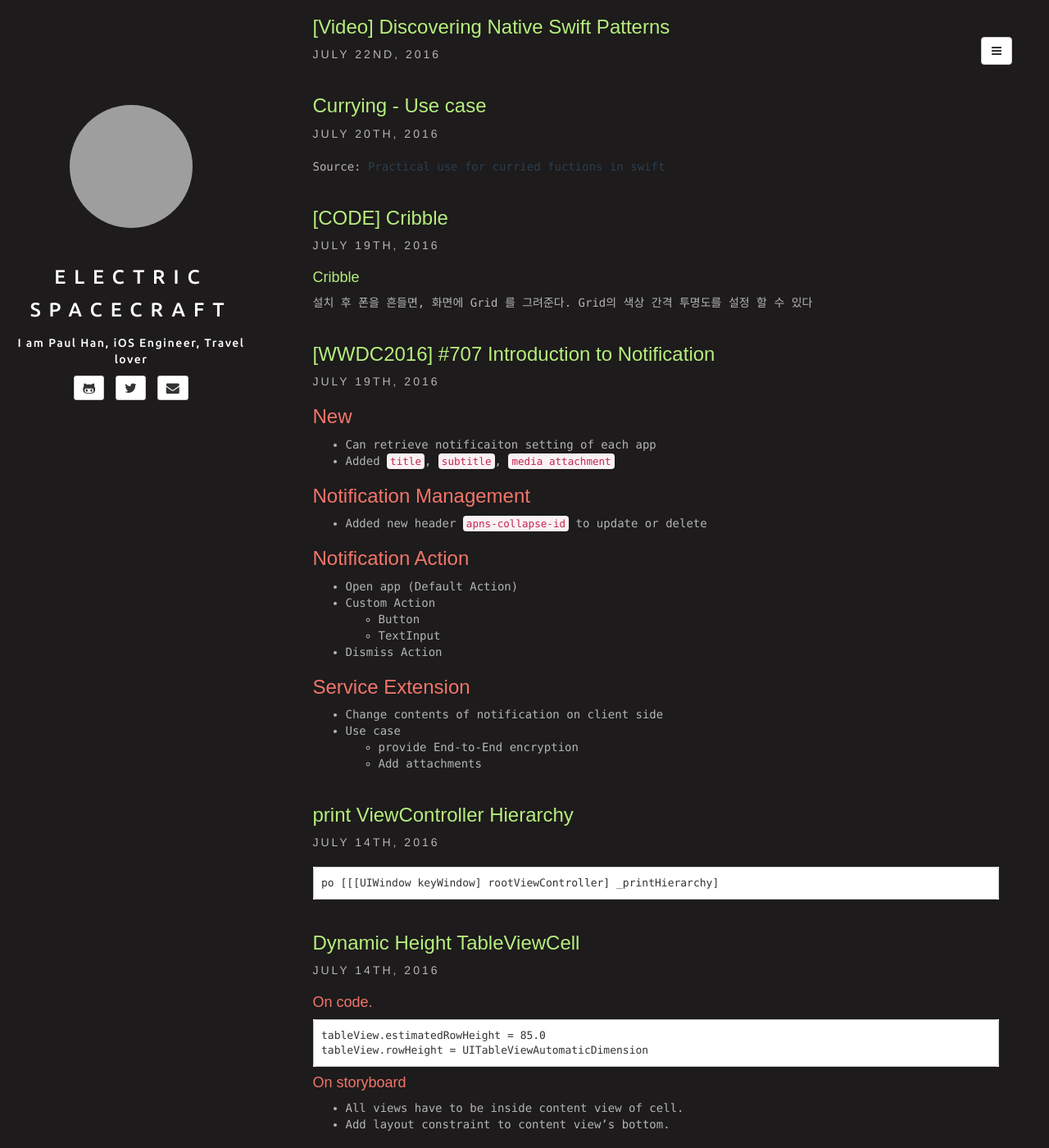
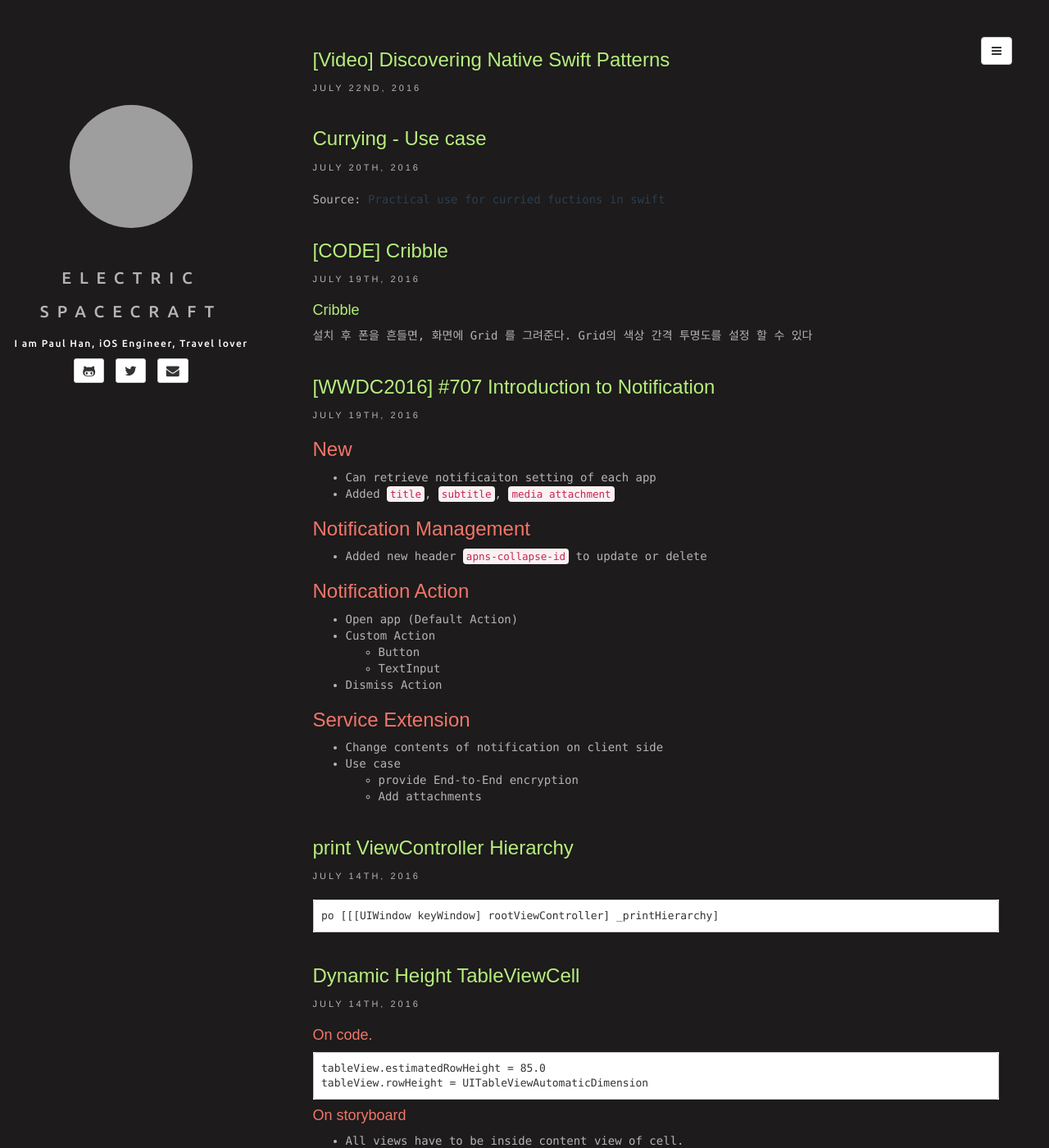
Before and after one commit to mlight3/mlight3.github.io, a Jekyll site: the page built from index.html, in a window 1280 px wide and 1400 px high. Shown: the whole window at 82% size. Built offline with Jekyll 4.4.1, drawn with Linux system fonts in a browser that asks for light colours; some web fonts are replaced; the list of posts is cut into pages by our own code; grey boxes are pictures that could not be loaded.

Commit message:
- 메인 본문 조금 아래로 내림 - 프로필 폰트 색깔 변경

```diff
--- a/_includes/default.html
+++ b/_includes/default.html
@@ -33,7 +33,7 @@
 	<link rel="alternate" type="application/rss+xml" title="{{ site.name }}" href="{{ site.BASE_PATH }}/feed.xml">
 </head>
 
-<body>
+<body class="body-background">
 	<nav class="navbar navbar-default visible-xs" role="navigation">
 		<!-- Brand and toggle get grouped for better mobile display -->
 		<div class="navbar-header">
@@ -92,7 +92,7 @@
 		{% include sidebar.html %}
 	</div>
 
-	<div class="col-sm-9 col-sm-offset-3" style="background-color: #1D1B1B">
+	<div class="col-sm-9 col-sm-offset-3 content" style="background-color: #1D1B1B">
 		{{ content }}
 
 		<footer>
--- a/assets/css/style.css
+++ b/assets/css/style.css
@@ -1,8 +1,8 @@
 @import url(http://fonts.googleapis.com/css?family=Ubuntu:500&subset=latin,latin-ext);
 @import url(https://fonts.googleapis.com/css?family=Montserrat+Subrayada|Chathura);
 
-body{
-	color: #1D1B1B;
+.body-background {
+	background-color: #1D1B1B;
 }
 
 .sidebar {
@@ -17,6 +17,7 @@ body{
 	text-align: center;
 	margin-bottom: 10px;
 }
+
 .sidebar-header .title{
 	letter-spacing: 10px;
 	line-height: 40px;
@@ -25,7 +26,8 @@ body{
 
 .sidebar-header .title a{
 	text-decoration: none;
-	color: #fff;
+	font-size: 20px;
+	color: #B5B5B5;
 }
 
 a.nav-link {
@@ -41,7 +43,7 @@ a.nav-link:hover { color: #777; }
 #bio {
 	font-family: "Ubuntu", sans-serif, monospace;
 	letter-spacing: 1.5px;
-	font-size: 14px;
+	font-size: 12px;
 	margin: 0 auto;
 	margin-bottom: 10px;
 }
@@ -108,7 +110,7 @@ article{
 
 .post-date {
 	text-transform: uppercase;
-	font-size: 14px;
+	font-size: 11px;
 	letter-spacing: 3px;
 	color: #B5B5B5;
 }
@@ -194,3 +196,7 @@ footer {
 ul.dropdown-menu>li>a>i.fa {
     width: 1.3em;
 }
+
+.content {
+	top: 40px;
+}
```
